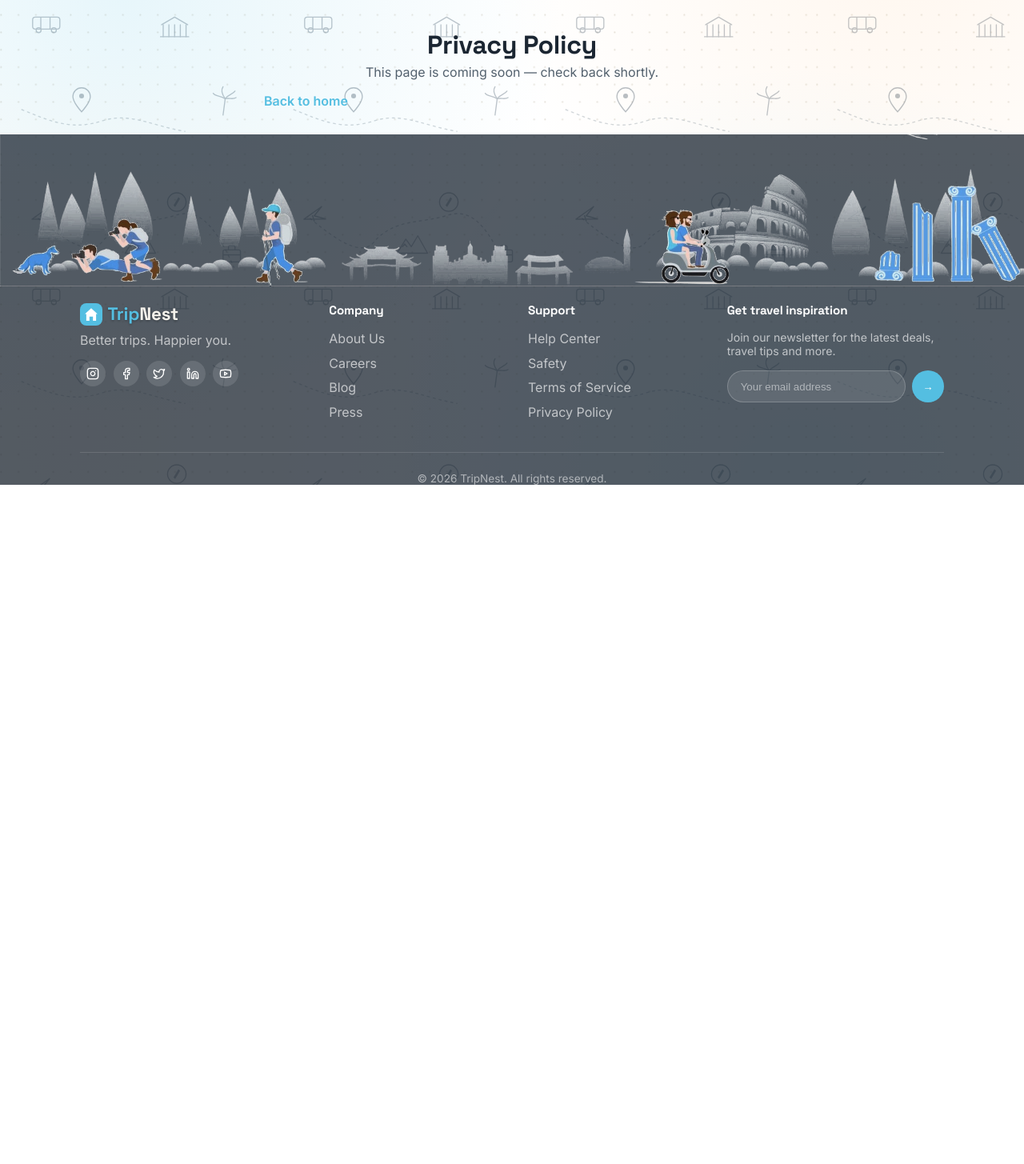
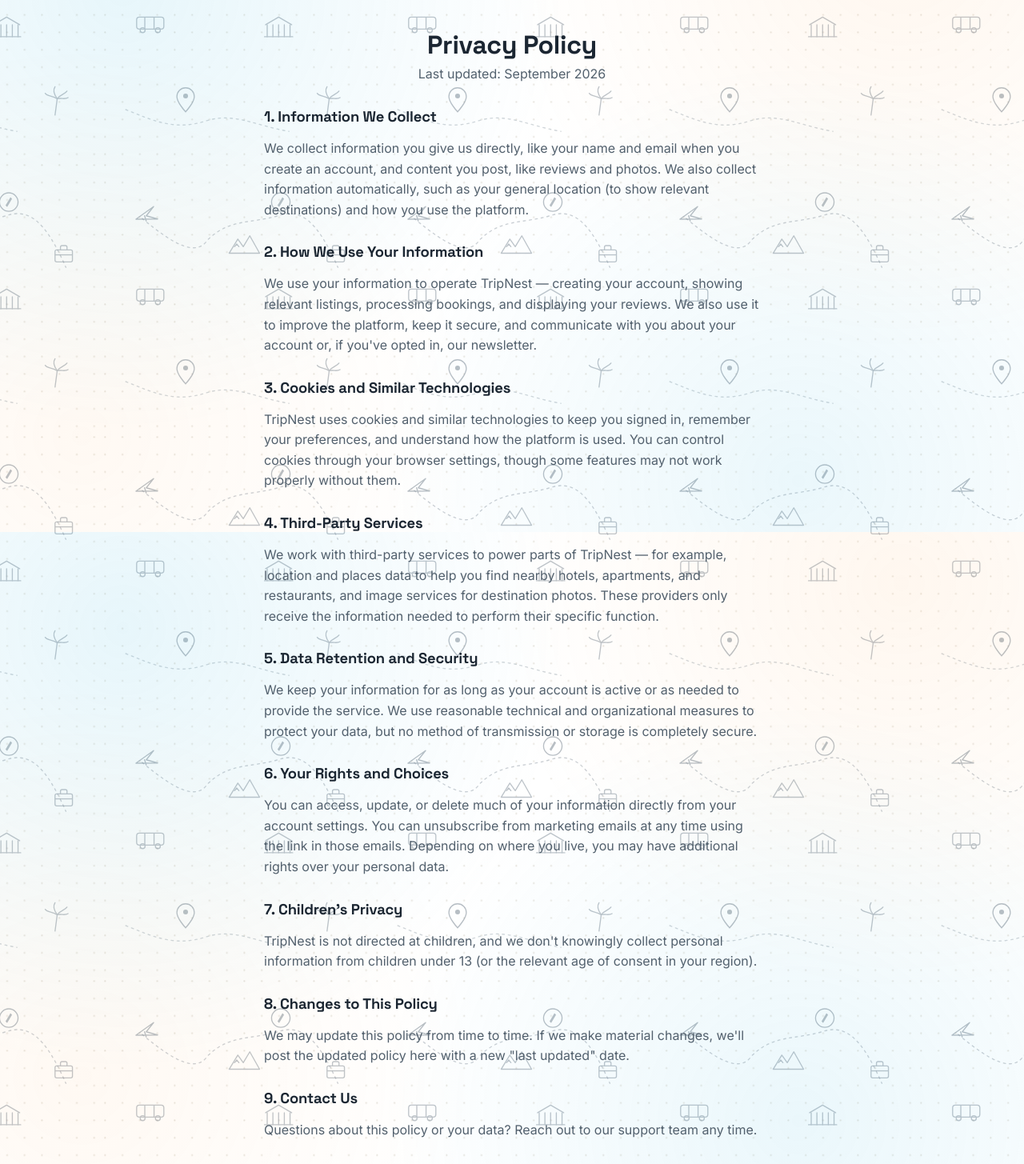
Before and after one commit to aneeshmathew/TripNest, a Next.js app in the folder frontend/: page /privacy-policy in a window 1280 px wide. Shown: the part 135-1590 px from the top of the page at 80% size. Before the commit the page ends 800 px from the top, so only its background shows below. Built offline with nearby package versions, Linux system fonts and the light colour scheme; no server answers.

Commit message:
Footer changes.

```diff
--- a/frontend/src/app/globals.css
+++ b/frontend/src/app/globals.css
@@ -159,6 +159,14 @@
   text-shadow: 0 1px 3px rgba(0, 0, 0, 0.35);
 }
 
+/* .account-menu-trigger and .theme-toggle-icon-btn both had a
+   transparent/borderless background, relying on text-shadow alone for
+   contrast — fine over the app's normal dark backdrop, but on the
+   homepage the navbar sits over Hero's bright sky photo, where the
+   light text/border nearly disappears. A translucent dark backdrop
+   behind both keeps them legible over any photo brightness, matching
+   how .nav-link (Login) already gets a visible border regardless of
+   background. */
 .account-menu-trigger,
 .theme-toggle-icon-btn {
   background: rgba(0, 0, 0, 0.25);
@@ -347,6 +355,30 @@
   font-size: 2rem;
   margin-bottom: 0.3rem;
   text-align: center;
+}
+
+/* Prose styling for the long-form legal/info pages (About Us, Terms of
+   Service, Privacy Policy) — .details/.page-title above are shared with
+   short detail pages (apartments, hotels) and don't style headings or
+   give paragraphs breathing room, which multi-section prose needs. */
+.static-page h2 {
+  font-size: 1.15rem;
+  margin: 1.75rem 0 0.5rem;
+}
+
+.static-page p {
+  color: var(--color-text-muted);
+  line-height: 1.6;
+}
+
+.static-page .subtitle {
+  text-align: center;
+  margin-bottom: 1.5rem;
+}
+
+.static-page .details-link {
+  display: inline-block;
+  margin-top: 1.5rem;
 }
 
 .subtitle {
@@ -2645,6 +2677,19 @@
 .footer-newsletter-form {
   display: flex;
   gap: 0.5rem;
+}
+
+.footer-newsletter-success {
+  align-items: center;
+  background: rgba(255, 255, 255, 0.1);
+  border: 1px solid rgba(255, 255, 255, 0.25);
+  border-radius: 999px;
+  color: #fff;
+  display: flex;
+  font-size: 0.9rem;
+  font-weight: 600;
+  gap: 0.5rem;
+  padding: 0.65rem 1.1rem;
 }
 
 .footer-newsletter-input {
--- a/frontend/src/app/privacy-policy/page.tsx
+++ b/frontend/src/app/privacy-policy/page.tsx
@@ -4,19 +4,79 @@
 
 export const metadata: Metadata = {
   title: "Privacy Policy",
-  description: "Privacy Policy on TripNest."
+  description: "TripNest's Privacy Policy."
 };
 
-// Real route now exists so the footer's Privacy Policy link isn't a dead end —
-// but there's no real Privacy Policy content yet, so this is an honest "coming
-// soon" placeholder rather than fabricated copy (same approach as the
-// rest of the site: an empty/pending state instead of fake content).
+// Generic, original boilerplate covering the standard sections a
+// consumer travel platform's privacy policy would include. Not copied
+// from any real company's policy — placeholder legal content until this
+// is reviewed by an actual lawyer before any real launch.
 export default function PrivacyPolicyPage() {
   return (
     <section className="details static-page">
       <BackButton />
       <h1 className="page-title">Privacy Policy</h1>
-      <p className="subtitle">This page is coming soon — check back shortly.</p>
+      <p className="subtitle">Last updated: September 2026</p>
+
+      <h2>1. Information We Collect</h2>
+      <p>
+        We collect information you give us directly, like your name and email when you create an
+        account, and content you post, like reviews and photos. We also collect information
+        automatically, such as your general location (to show relevant destinations) and how you use
+        the platform.
+      </p>
+
+      <h2>2. How We Use Your Information</h2>
+      <p>
+        We use your information to operate TripNest — creating your account, showing relevant listings,
+        processing bookings, and displaying your reviews. We also use it to improve the platform, keep
+        it secure, and communicate with you about your account or, if you've opted in, our newsletter.
+      </p>
+
+      <h2>3. Cookies and Similar Technologies</h2>
+      <p>
+        TripNest uses cookies and similar technologies to keep you signed in, remember your preferences,
+        and understand how the platform is used. You can control cookies through your browser settings,
+        though some features may not work properly without them.
+      </p>
+
+      <h2>4. Third-Party Services</h2>
+      <p>
+        We work with third-party services to power parts of TripNest — for example, location and
+        places data to help you find nearby hotels, apartments, and restaurants, and image services for
+        destination photos. These providers only receive the information needed to perform their
+        specific function.
+      </p>
+
+      <h2>5. Data Retention and Security</h2>
+      <p>
+        We keep your information for as long as your account is active or as needed to provide the
+        service. We use reasonable technical and organizational measures to protect your data, but no
+        method of transmission or storage is completely secure.
+      </p>
+
+      <h2>6. Your Rights and Choices</h2>
+      <p>
+        You can access, update, or delete much of your information directly from your account settings.
+        You can unsubscribe from marketing emails at any time using the link in those emails. Depending
+        on where you live, you may have additional rights over your personal data.
+      </p>
+
+      <h2>7. Children's Privacy</h2>
+      <p>
+        TripNest is not directed at children, and we don't knowingly collect personal information from
+        children under 13 (or the relevant age of consent in your region).
+      </p>
+
+      <h2>8. Changes to This Policy</h2>
+      <p>
+        We may update this policy from time to time. If we make material changes, we'll post the
+        updated policy here with a new "last updated" date.
+      </p>
+
+      <h2>9. Contact Us</h2>
+      <p>Questions about this policy or your data? Reach out to our support team any time.</p>
+
       <Link href="/" className="details-link">
         Back to home
       </Link>
--- a/frontend/src/components/Footer.tsx
+++ b/frontend/src/components/Footer.tsx
@@ -1,5 +1,6 @@
 "use client";
 
+import { useState, type FormEvent } from "react";
 import Link from "next/link";
 import { Facebook, Instagram, Linkedin, Twitter, Youtube } from "lucide-react";
 import BrandMark from "./BrandMark";
@@ -10,18 +11,16 @@
 // than the earlier inert-text placeholders.
 const COMPANY_LINKS = [
   { label: "About Us", href: "/about" },
-  { label: "Careers", href: "/careers" },
-  { label: "Blog", href: "/blog" },
-  { label: "Press", href: "/press" }
+  { label: "Blog", href: "/blog" }
 ];
 const SUPPORT_LINKS = [
-  { label: "Help Center", href: "/help-center" },
-  { label: "Safety", href: "/safety" },
   { label: "Terms of Service", href: "/terms-of-service" },
   { label: "Privacy Policy", href: "/privacy-policy" }
 ];
 
 function Footer() {
+  const [email, setEmail] = useState("");
+  const [subscribed, setSubscribed] = useState(false);
   return (
     <footer className="site-footer">
       <div className="footer-illustration-strip" aria-hidden="true" />
@@ -78,18 +77,36 @@
             Join our newsletter for the latest deals, travel tips and more.
           </p>
           {/* No real newsletter/subscription endpoint exists yet — submit
-              is a no-op rather than pretending to sign the visitor up. */}
-          <form className="footer-newsletter-form" onSubmit={(event) => event.preventDefault()}>
+              just shows an inline confirmation and clears the field,
+              rather than pretending to call a backend that doesn't
+              exist. Swap this for a real API call once one exists. */}
+          {subscribed ? (
+            <p className="footer-newsletter-success" role="status">
+              You&apos;ve been added to the newsletter group!
+            </p>
+          ) : (
+            <form
+              className="footer-newsletter-form"
+              onSubmit={(event: FormEvent<HTMLFormElement>) => {
+                event.preventDefault();
+                setSubscribed(true);
+                setEmail("");
+              }}
+            >
               <input
                 type="email"
                 placeholder="Your email address"
                 aria-label="Email address"
                 className="footer-newsletter-input"
+                value={email}
+                onChange={(event) => setEmail(event.target.value)}
+                required
               />
               <button type="submit" className="footer-newsletter-submit" aria-label="Subscribe">
                 &rarr;
               </button>
             </form>
+          )}
         </div>
       </div>
       <div className="footer-bottom">
```
Also changed, not shown: frontend/src/app/about/page.tsx (+34 -6 lines), frontend/src/app/terms-of-service/page.tsx (+63 -7 lines), 1 other file (tests, documents, lock files or other folders). Lines whose indentation alone changed are shown as unchanged.
